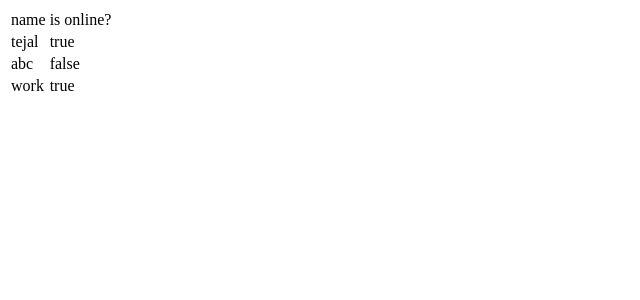
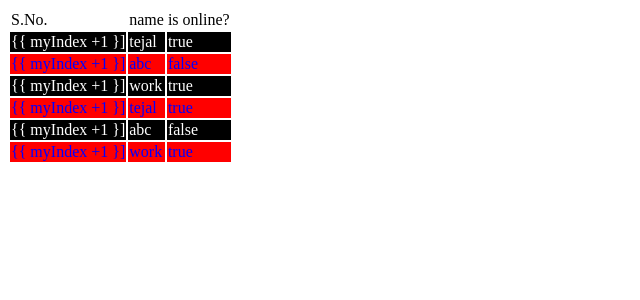
Before and after one commit to tejalmishra88/angular6newversion, an Angular app: page / in a window 1280 px wide. Shown: the top 300 px of the page, without its empty margins (0-640 px from the left). Built offline with nearby package versions, Linux system fonts and the light colour scheme.

Commit message:
looping with *ngFor, app.component.css coloring

```diff
--- a/src/app/app.component.css
+++ b/src/app/app.component.css
@@ -0,0 +1,8 @@
+tr.even {
+    background: black;
+    color:white;
+}
+tr.odd {
+    background: red;
+    color:blue;
+}
--- a/src/app/app.component.html
+++ b/src/app/app.component.html
@@ -1,9 +1,13 @@
 <table>
     <tr>
+        <td>S.No.</td>
         <td>name</td>
         <td>is online?</td>
     </tr>
-    <tr *ngFor="let record of records">
+    <tr *ngFor="let record of records; let myIndex = index;let firstRecord = first;let lastRecord= last;
+     let evenRecord = even; let oddRecord= odd"
+    [ngClass]="{odd: oddRecord, even:evenRecord}">
+        <td>{{ myIndex +1 }]</td>
         <td>{{record.name}}</td>
         <td>{{record.online}}</td>
         </tr>
--- a/src/app/app.component.ts
+++ b/src/app/app.component.ts
@@ -8,7 +8,8 @@ import { Component } from '@angular/core';
 })
 
 export class AppComponent {
-  records = [{
+  records = [
+    {
     name: 'tejal',
     online:true
 },
@@ -19,5 +20,18 @@ export class AppComponent {
 {
   name:'work',
   online:true
-}]
+},
+{
+  name: 'tejal',
+  online:true
+},
+{
+  name:'abc',
+  online:false
+},
+{
+name:'work',
+online:true
 }
+]
+}
```
